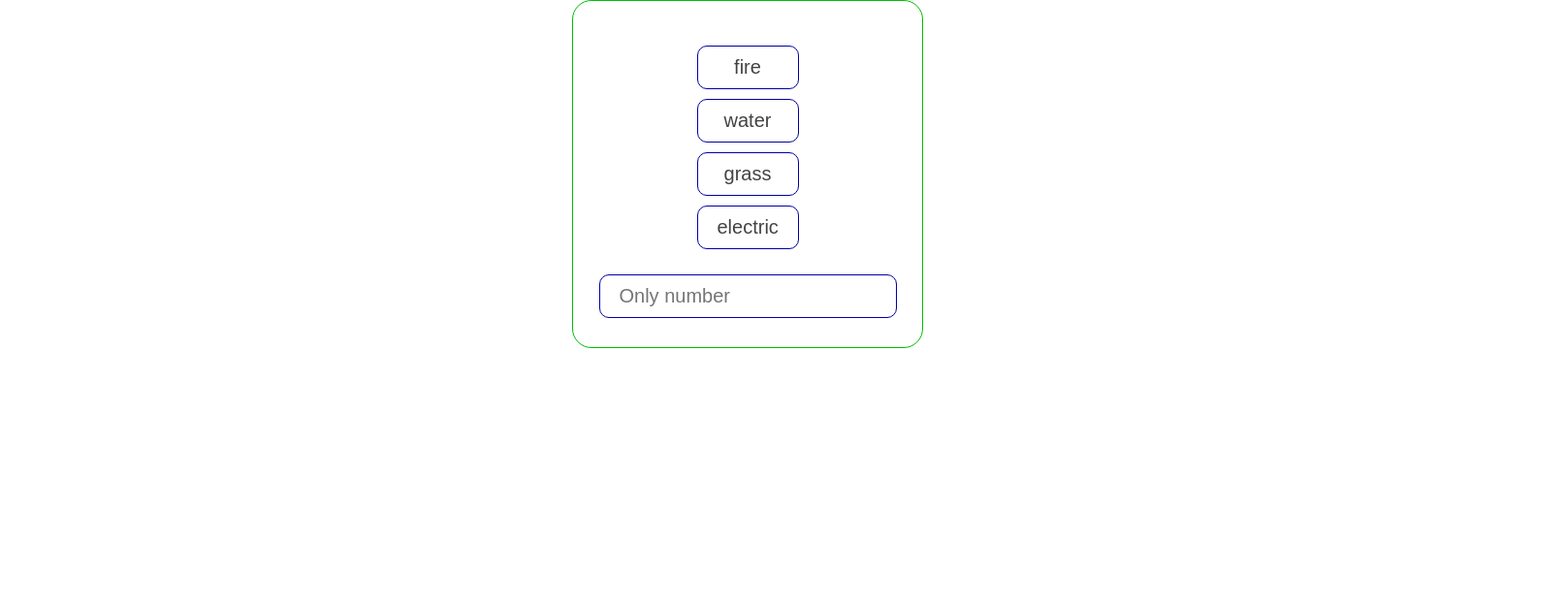
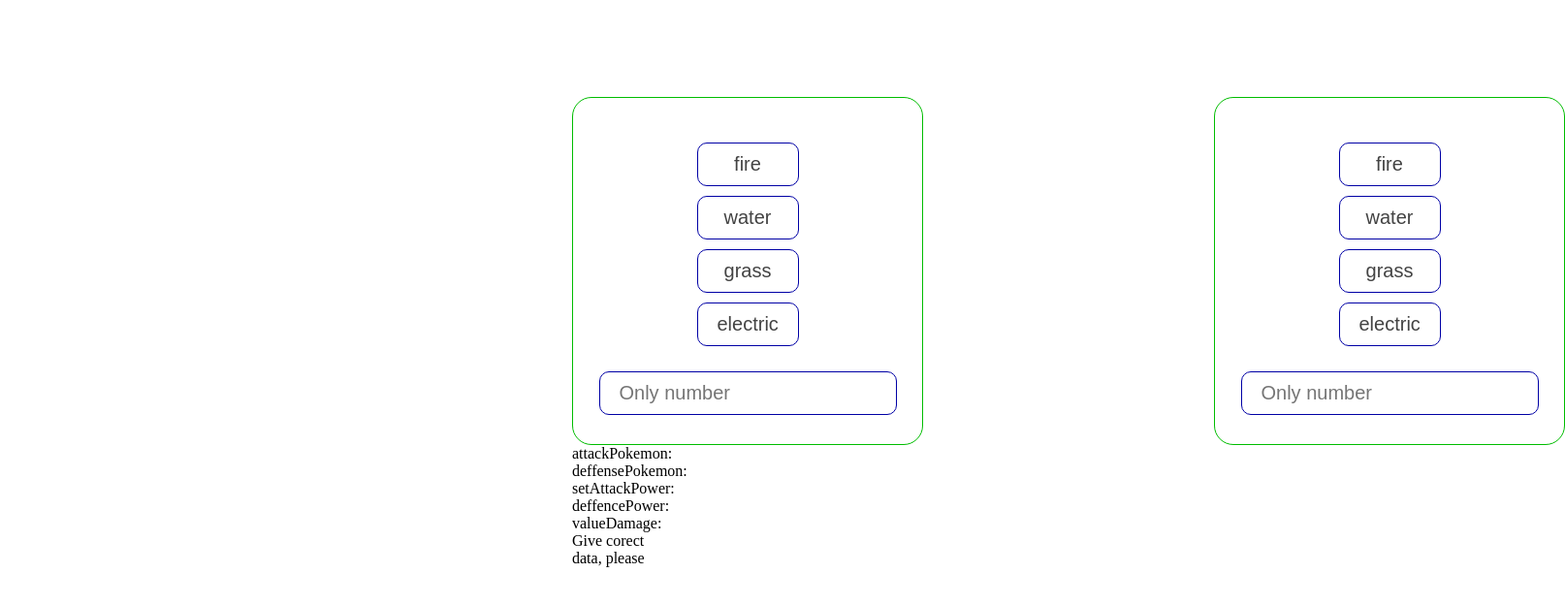
Before and after one commit to vsurmay/first-react-app, a React (Create React App) app: page / in a window 1280 px wide. Shown: the top 624 px of the page at 97% size, 1614 px wide, since content can reach past the window. Built offline with nearby package versions, Linux system fonts and the light colour scheme.

Commit message:
create logic app

```diff
--- a/package.json
+++ b/package.json
@@ -10,6 +10,7 @@
     "react-dom": "^18.2.0",
     "react-scripts": "5.0.1",
     "sass": "^1.58.3",
+    "styled-components": "^5.3.8",
     "web-vitals": "^2.1.4"
   },
   "scripts": {
--- a/src/App.js
+++ b/src/App.js
@@ -1,15 +1,41 @@
-import "./App.css";
+import "./App.scss";
 import ItemAttack from "./Components/ItemAttack/ItemAttack";
+import ItemDeffence from "./Components/ItemDeffence/ItemDeffence";
 import damage from "./damage";
 import Button from "./UI/Button/Button";
 import Input from "./UI/Input/Input";
+import { useState } from "react";
 
 function App() {
+  const [attackPokemon, setAttackPokemon] = useState("");
+  const [deffensePokemon, setDeffensePokemon] = useState("");
+  const [attackPower, setAttackPower] = useState("");
+  const [deffencePower, setDeffencePower] = useState("");
+
+  const valueDamage = damage(
+    attackPokemon,
+    deffensePokemon,
+    attackPower,
+    deffencePower
+  );
+
   return (
     <div className="container">
       <div className="pokemon">
-        <ItemAttack />
+        <ItemAttack
+          setAttackPokemon={setAttackPokemon}
+          setAttackPower={setAttackPower}
+        />
+        <ItemDeffence
+          setDeffensePokemon={setDeffensePokemon}
+          setDeffencePower={setDeffencePower}
+        />
       </div>
+      <div>attackPokemon: {attackPokemon}</div>
+      <div>deffensePokemon: {deffensePokemon}</div>
+      <div>setAttackPower: {attackPower}</div>
+      <div>deffencePower: {deffencePower}</div>
+      <div>valueDamage: {valueDamage}</div>
     </div>
   );
 }
--- a/src/App.css
+++ b/src/App.scss
@@ -4,6 +4,8 @@
 }
 
 .pokemon {
+    margin-top: 100px;
     display: flex;
+    gap: 300px;
     justify-content: space-around;
 }
--- a/src/Components/ItemAttack/ItemAttack.js
+++ b/src/Components/ItemAttack/ItemAttack.js
@@ -4,17 +4,16 @@ import Button from "../../UI/Button/Button";
 import Input from "../../UI/Input/Input";
 
 const ItemAttack = (props) => {
-  console.log(pokemons);
   return (
     <div className="pokemon__item">
       <ul className="list">
         {pokemons.map((el, index) => (
           <li key={index} className="list__item">
-            <Button name={el} />
+            <Button onClick={() => props.setAttackPokemon(el)}>{el}</Button>
           </li>
         ))}
       </ul>
-      <Input />
+      <Input setPower={props.setAttackPower} />
     </div>
   );
 };
--- a/src/Components/ItemDeffence/ItemDeffence.js
+++ b/src/Components/ItemDeffence/ItemDeffence.js
@@ -1,7 +1,21 @@
 import "./ItemDeffence.scss";
+import { pokemons } from "../../data-pokemon";
+import Button from "../../UI/Button/Button";
+import Input from "../../UI/Input/Input";
 
 const ItemDeffence = (props) => {
-  return;
+  return (
+    <div className="pokemon__item">
+      <ul className="list">
+        {pokemons.map((el, index) => (
+          <li key={index} className="list__item">
+            <Button onClick={() => props.setDeffensePokemon(el)}>{el}</Button>
+          </li>
+        ))}
+      </ul>
+      <Input setPower={props.setDeffencePower} />
+    </div>
+  );
 };
 
 export default ItemDeffence;
--- a/src/UI/Button/Button.js
+++ b/src/UI/Button/Button.js
@@ -1,7 +1,21 @@
-import "./Button.scss";
+import styled from "styled-components";
 
-const Button = (props) => {
-  return <button className="button">{props.name}</button>;
-};
+const Button = styled.button`
+  background-color: ${(props) =>
+    props.click ? "rgb(176, 176, 255)" : "white"};
+  padding: 10px 20px;
+  font-size: 20px;
+  border: 1px solid rgb(0, 0, 165);
+  border-radius: 10px;
+  color: rgb(67, 67, 67);
+  transition: all 0.5s;
+  cursor: pointer;
+  width: 105px;
+  margin-bottom: 10px;
+
+  &:hover {
+    background-color: rgb(176, 176, 255);
+  }
+`;
 
 export default Button;
--- a/src/UI/Input/Input.js
+++ b/src/UI/Input/Input.js
@@ -1,7 +1,14 @@
 import "./Input.scss";
 
 const Input = (props) => {
-  return <input className="input" type="text" placeholder="Only number" />;
+  return (
+    <input
+      onChange={(e) => props.setPower(e.target.value)}
+      className="input"
+      type="text"
+      placeholder="Only number"
+    />
+  );
 };
 
 export default Input;
--- a/src/index.css
+++ /dev/null
@@ -1,13 +0,0 @@
-body {
-  margin: 0;
-  font-family: -apple-system, BlinkMacSystemFont, 'Segoe UI', 'Roboto', 'Oxygen',
-    'Ubuntu', 'Cantarell', 'Fira Sans', 'Droid Sans', 'Helvetica Neue',
-    sans-serif;
-  -webkit-font-smoothing: antialiased;
-  -moz-osx-font-smoothing: grayscale;
-}
-
-code {
-  font-family: source-code-pro, Menlo, Monaco, Consolas, 'Courier New',
-    monospace;
-}
--- a/src/index.js
+++ b/src/index.js
@@ -1,6 +1,5 @@
 import React from "react";
 import ReactDOM from "react-dom/client";
-import "./index.css";
 import App from "./App";
 
 const root = ReactDOM.createRoot(document.getElementById("root"));
```
Also changed, not shown: src/Components/ItemDeffence/ItemDefence.scss (deleted), src/Components/ItemDeffence/ItemDeffence.scss (added), 1 other file (tests, documents, lock files or other folders).
